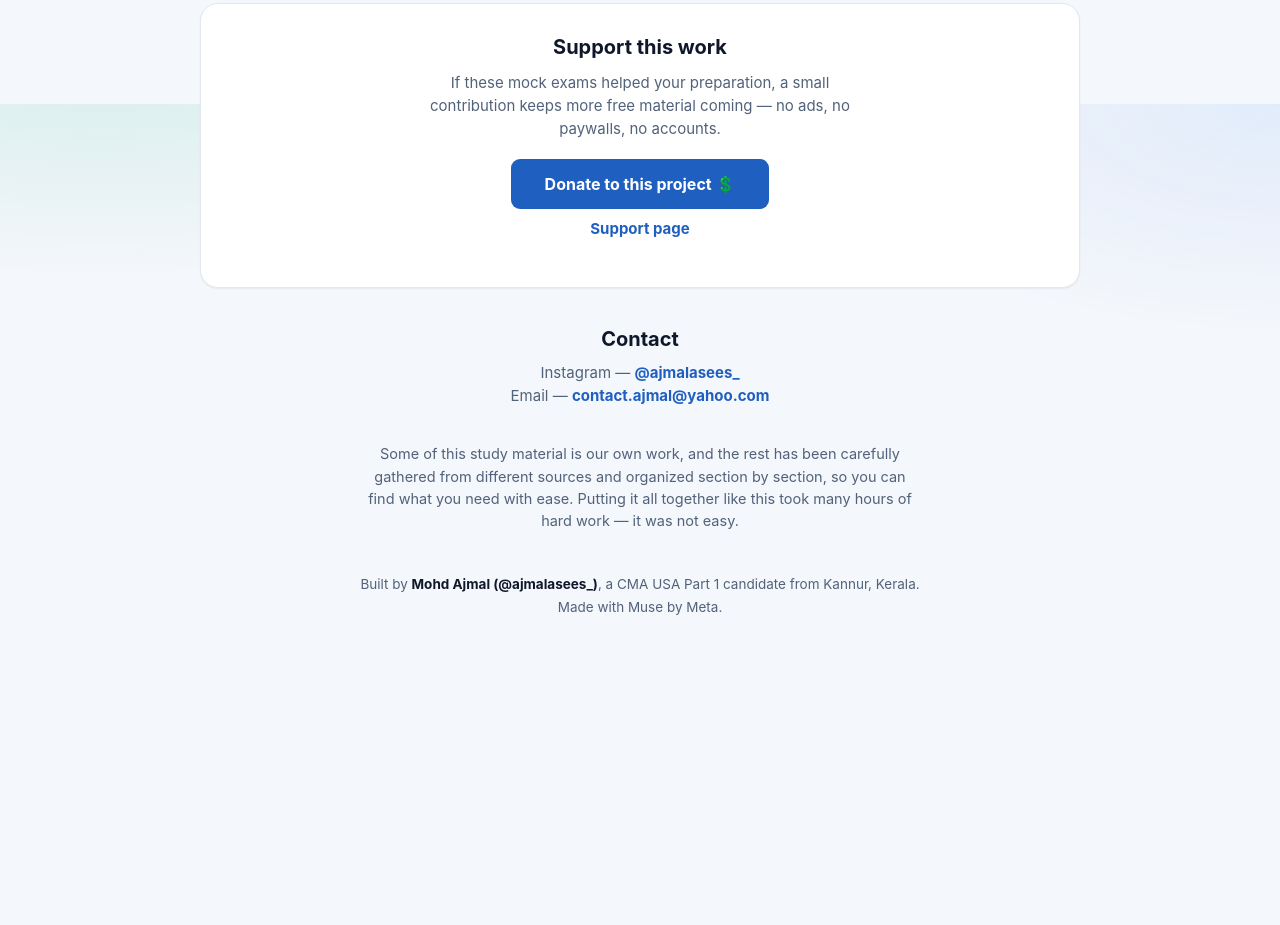
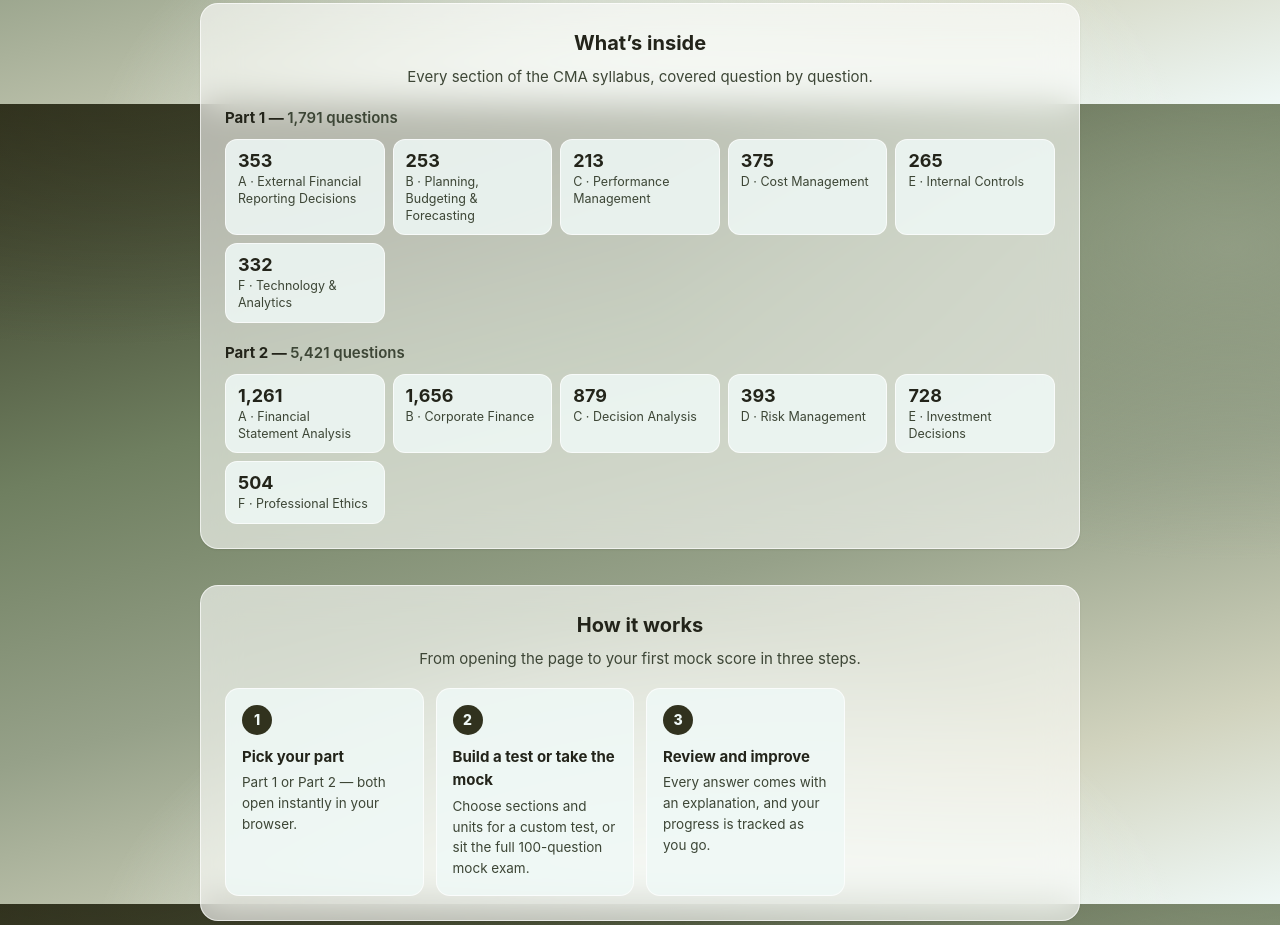
Before and after one commit to ajmlbits-in/free-cma-usa-mock-exam, a plain HTML site: page index.html in a window 1280 px wide. Shown: the part 696-1621 px from the top of the page. Before the commit the page ends 1379 px from the top, so only its background shows below. Drawn offline with Linux system fonts and the light colour scheme.

Commit message:
Landing redesign: 4-colour gradient background + detail sections

```diff
--- a/index.html
+++ b/index.html
@@ -7,49 +7,58 @@
 <style>
   * { margin: 0; padding: 0; box-sizing: border-box; }
   :root {
-    --bg: #f4f7fb;
-    --surface: #ffffff;
-    --surface-2: #f6f8fb;
-    --surface-3: #eef2f7;
-    --border: #e3e8ef;
-    --border-strong: #cbd5e1;
-    --text: #0f172a;
-    --text-2: #334155;
-    --muted: #52627a;
-    --primary: #007558;
-    --primary-600: #00624a;
-    --primary-soft: #e3f7f1;
-    --primary-ink: #ffffff;
-    --grad: linear-gradient(135deg, #00755a 0%, #057a94 55%, #2f66cf 100%);
-    --donate: #1f5fbf;
-    --donate-hover: #174a94;
-    --shadow-sm: 0 1px 2px rgba(15, 23, 42, 0.06);
-    --shadow-md: 0 6px 18px rgba(15, 23, 42, 0.08);
-    --shadow-lg: 0 18px 44px rgba(15, 23, 42, 0.14);
-    --ring: 0 0 0 3px rgba(0, 117, 88, 0.4);
+    /* Palette: Pine Tree #31321E, Khaki Green #96A189, Macaroon Green #D1D3BE, Misty #EFF8F6 */
+    --pine: #31321e;
+    --pine-deep: #23241a;
+    --khaki: #96a189;
+    --macaroon: #d1d3be;
+    --misty: #eff8f6;
+    --ink: #23241a;
+    --ink-2: #3d4636;
+    --muted: #4a5240;
+    --bg: #d1d3be;
+    --surface: rgba(255, 255, 255, 0.62);
+    --surface-2: rgba(239, 248, 246, 0.66);
+    --surface-3: rgba(239, 248, 246, 0.85);
+    --border: rgba(255, 255, 255, 0.65);
+    --border-strong: rgba(49, 50, 30, 0.25);
+    --text: #23241a;
+    --text-2: #3d4636;
+    --primary: #31321e;
+    --primary-600: #23241a;
+    --primary-soft: #d1d3be;
+    --primary-ink: #eff8f6;
+    --grad: linear-gradient(135deg, #31321e 0%, #6f7f60 50%, #96a189 100%);
+    --grad-4: linear-gradient(90deg, #31321e 0%, #96a189 45%, #d1d3be 75%, #eff8f6 100%);
+    --donate: #31321e;
+    --donate-hover: #23241a;
+    --shadow-sm: 0 1px 2px rgba(35, 36, 26, 0.10);
+    --shadow-md: 0 6px 18px rgba(35, 36, 26, 0.12);
+    --shadow-lg: 0 18px 44px rgba(35, 36, 26, 0.20);
+    --ring: 0 0 0 3px rgba(49, 50, 30, 0.35);
+    --glass-blur: blur(18px) saturate(1.25);
   }
   @media (prefers-color-scheme: dark) {
     :root {
-      --bg: #0a0e14;
-      --surface: #121822;
-      --surface-2: #171e2a;
-      --surface-3: #1e2736;
-      --border: #243042;
-      --border-strong: #34445c;
-      --text: #e8eef6;
-      --text-2: #c2cedd;
-      --muted: #8b9bb2;
-      --primary: #1ad3a4;
-      --primary-600: #12b88d;
-      --primary-soft: #0f2f2a;
-      --primary-ink: #04221b;
-      --grad: linear-gradient(135deg, #12c79a 0%, #2aa6d6 55%, #6366f1 100%);
-      --donate: #4d8fe8;
-      --donate-hover: #6ba3ee;
+      --bg: #31321e;
+      --surface: rgba(22, 26, 16, 0.58);
+      --surface-2: rgba(28, 34, 20, 0.62);
+      --surface-3: rgba(49, 50, 30, 0.55);
+      --border: rgba(239, 248, 246, 0.22);
+      --border-strong: rgba(239, 248, 246, 0.35);
+      --text: #eff8f6;
+      --text-2: #d1d3be;
+      --primary: #d1d3be;
+      --primary-600: #eff8f6;
+      --primary-soft: rgba(209, 211, 190, 0.18);
+      --primary-ink: #31321e;
+      --grad: linear-gradient(135deg, #eff8f6 0%, #d1d3be 50%, #96a189 100%);
+      --donate: #d1d3be;
+      --donate-hover: #eff8f6;
       --shadow-sm: 0 1px 2px rgba(0, 0, 0, 0.4);
       --shadow-md: 0 8px 22px rgba(0, 0, 0, 0.45);
       --shadow-lg: 0 20px 50px rgba(0, 0, 0, 0.6);
-      --ring: 0 0 0 3px rgba(26, 211, 164, 0.4);
+      --ring: 0 0 0 3px rgba(209, 211, 190, 0.4);
     }
   }
   html { background: var(--bg); }
@@ -57,23 +66,15 @@
     font-family: Inter, system-ui, -apple-system, "Segoe UI", Roboto, Arial, sans-serif;
     color: var(--text);
     background:
-      radial-gradient(900px 420px at 8% -10%, rgba(1, 169, 130, 0.14), transparent 60%),
-      radial-gradient(800px 380px at 100% 0%, rgba(59, 130, 246, 0.10), transparent 60%),
-      var(--bg);
+      radial-gradient(1000px 520px at 8% -10%, rgba(49, 50, 30, 0.55), transparent 62%),
+      radial-gradient(900px 480px at 96% 18%, rgba(150, 161, 137, 0.8), transparent 65%),
+      radial-gradient(900px 620px at 50% 112%, rgba(239, 248, 246, 0.95), transparent 62%),
+      linear-gradient(165deg, #31321e 0%, #6f7f60 34%, #96a189 58%, #d1d3be 82%, #eff8f6 100%);
     background-attachment: fixed;
     min-height: 100vh;
     line-height: 1.55;
     padding: 40px 20px 64px;
     -webkit-font-smoothing: antialiased;
-  }
-  @media (prefers-color-scheme: dark) {
-    body {
-      background:
-        radial-gradient(900px 420px at 8% -10%, rgba(25, 211, 162, 0.10), transparent 60%),
-        radial-gradient(800px 380px at 100% 0%, rgba(96, 165, 250, 0.08), transparent 60%),
-        var(--bg);
-      background-attachment: fixed;
-    }
   }
   a { color: var(--primary); }
   :focus-visible { outline: none; box-shadow: var(--ring); border-radius: 8px; }
@@ -84,21 +85,21 @@
   h1 {
     font-size: clamp(1.9rem, 1.4rem + 2vw, 2.4rem);
     line-height: 1.15; letter-spacing: -0.02em; font-weight: 800;
-    background: var(--grad);
+    background: linear-gradient(135deg, #eff8f6 0%, #d1d3be 50%, #96a189 100%);
     -webkit-background-clip: text; background-clip: text;
     -webkit-text-fill-color: transparent; color: transparent;
   }
-  .tagline { color: var(--muted); margin: 12px auto 0; font-size: 16px; max-width: 70ch; }
+  .tagline { color: rgba(239, 248, 246, 0.88); margin: 12px auto 0; font-size: 16px; max-width: 70ch; }
   .free-line {
     display: inline-flex; align-items: center; gap: 6px; margin-top: 16px;
     font-size: 0.8rem; font-weight: 700;
-    color: var(--primary); background: var(--primary-soft);
+    color: #31321e; background: #eff8f6;
     border-radius: 999px; padding: 5px 13px;
   }
 
   /* Choose an exam */
   .picker-label {
-    font-size: 0.8rem; font-weight: 700; color: var(--muted);
+    font-size: 0.8rem; font-weight: 700; color: rgba(49, 50, 30, 0.85);
     text-transform: uppercase; letter-spacing: 0.06em;
     text-align: center; margin-bottom: 14px;
   }
@@ -111,6 +112,7 @@
     position: relative; display: flex; flex-direction: column; gap: 12px;
     text-decoration: none; color: var(--text);
     background: var(--surface);
+    -webkit-backdrop-filter: var(--glass-blur); backdrop-filter: var(--glass-blur);
     border: 1px solid var(--border);
     border-radius: 18px;
     padding: 22px;
@@ -120,7 +122,7 @@
   }
   .pick-card::before {
     content: ""; position: absolute; inset: 0 0 auto 0; height: 4px;
-    background: var(--grad);
+    background: var(--grad-4);
   }
   .pick-card:hover { transform: translateY(-3px); box-shadow: var(--shadow-lg); border-color: var(--primary); }
   .pick-top { display: flex; align-items: flex-start; justify-content: space-between; gap: 12px; }
@@ -131,7 +133,7 @@
   }
   .pick-title { font-weight: 800; font-size: 1.12rem; line-height: 1.25; letter-spacing: -0.01em; }
   .pick-num { font-size: 34px; font-weight: 800; line-height: 1.1; letter-spacing: -0.5px; }
-  .pick-lbl { font-size: 14px; color: var(--muted); margin-top: 2px; }
+  .pick-lbl { font-size: 14px; color: var(--text-2); margin-top: 2px; }
   .pick-num-row { display: flex; align-items: center; gap: 10px; flex-wrap: wrap; }
   .update-tag {
     display: inline-flex; align-items: center; gap: 6px;
@@ -170,15 +172,56 @@
 
   section { margin-top: 36px; }
   h2 { font-size: 20px; text-align: center; margin-bottom: 6px; }
-  .sub { color: var(--muted); text-align: center; max-width: 480px; margin: 0 auto 18px; font-size: 15px; }
+  .sub { color: var(--text-2); text-align: center; max-width: 480px; margin: 0 auto 18px; font-size: 15px; }
+
+  /* Detail sections */
+  .detail-card {
+    background: var(--surface);
+    -webkit-backdrop-filter: var(--glass-blur); backdrop-filter: var(--glass-blur);
+    border: 1px solid var(--border);
+    border-radius: 18px;
+    padding: 24px;
+    box-shadow: var(--shadow-sm);
+  }
+  .detail-card h2 { color: var(--text); }
+  .detail-card .sub { color: var(--text-2); }
+  .breakdown { display: grid; gap: 18px; margin-top: 6px; }
+  .breakdown h3 { font-size: 15px; margin-bottom: 10px; color: var(--text); }
+  .breakdown h3 span { color: var(--text-2); font-weight: 600; }
+  .sec-grid { display: grid; grid-template-columns: repeat(auto-fill, minmax(150px, 1fr)); gap: 8px; }
+  .sec-item {
+    background: var(--surface-3);
+    border: 1px solid var(--border);
+    border-radius: 12px;
+    padding: 10px 12px;
+  }
+  .sec-item b { display: block; font-size: 18px; line-height: 1.2; color: var(--text); }
+  .sec-item span { font-size: 12.5px; color: var(--text-2); line-height: 1.35; display: block; margin-top: 2px; }
+  .steps { display: grid; grid-template-columns: repeat(auto-fill, minmax(180px, 1fr)); gap: 12px; margin-top: 6px; }
+  .step {
+    background: var(--surface-3);
+    border: 1px solid var(--border);
+    border-radius: 14px;
+    padding: 16px;
+  }
+  .step-num {
+    width: 30px; height: 30px; border-radius: 50%;
+    display: grid; place-items: center;
+    background: var(--primary); color: var(--primary-ink);
+    font-weight: 800; font-size: 14px; margin-bottom: 10px;
+  }
+  .step b { display: block; font-size: 15px; margin-bottom: 4px; color: var(--text); }
+  .step p { font-size: 13.5px; color: var(--text-2); }
+
   .support-card {
     background: var(--surface);
+    -webkit-backdrop-filter: var(--glass-blur); backdrop-filter: var(--glass-blur);
     border: 1px solid var(--border);
     border-radius: 18px;
     padding: 28px 24px; text-align: center;
     box-shadow: var(--shadow-sm);
   }
-  .support-card p { color: var(--muted); max-width: 440px; margin: 8px auto 18px; font-size: 15px; }
+  .support-card p { color: var(--text-2); max-width: 440px; margin: 8px auto 18px; font-size: 15px; }
   .btn {
     display: inline-block; background: var(--donate); color: #fff !important;
     font-size: 16px; font-weight: 700; text-decoration: none;
@@ -193,23 +236,25 @@
   .support-links { margin-top: 16px; font-size: 14.5px; }
   .support-links a { color: var(--donate); font-weight: 700; text-decoration: none; }
   .contact { text-align: center; }
-  .contact p { color: var(--muted); font-size: 15px; }
-  .contact a { color: var(--donate); font-weight: 700; text-decoration: none; }
+  .contact h2 { color: #31321e; }
+  .contact p { color: #3d4636; font-size: 15px; }
+  .contact a { color: #31321e; font-weight: 700; text-decoration: none; }
   .sources {
     margin-top: 36px; text-align: center;
-    color: var(--muted); font-size: 14.5px;
+    color: #3d4636; font-size: 14.5px;
     max-width: 560px; margin-left: auto; margin-right: auto;
   }
   footer {
     margin-top: 40px; text-align: center;
-    color: var(--muted); font-size: 13.5px; line-height: 1.7;
+    color: #3d4636; font-size: 13.5px; line-height: 1.7;
   }
-  footer b { color: var(--text); }
+  footer b { color: #31321e; }
   .visits { margin-top: 12px; }
   .visits img { vertical-align: middle; }
   .visitors-card {
     display: flex; align-items: center; justify-content: center; gap: 10px;
     background: var(--surface);
+    -webkit-backdrop-filter: var(--glass-blur); backdrop-filter: var(--glass-blur);
     border: 1px solid var(--border);
     border-radius: 14px;
     padding: 12px 20px;
@@ -282,6 +327,49 @@
   </div>
 
   <section>
+    <div class="detail-card">
+      <h2>What&rsquo;s inside</h2>
+      <p class="sub">Every section of the CMA syllabus, covered question by question.</p>
+      <div class="breakdown">
+        <div>
+          <h3>Part 1 &mdash; <span>1,791 questions</span></h3>
+          <div class="sec-grid">
+            <div class="sec-item"><b>353</b><span>A &middot; External Financial Reporting Decisions</span></div>
+            <div class="sec-item"><b>253</b><span>B &middot; Planning, Budgeting &amp; Forecasting</span></div>
+            <div class="sec-item"><b>213</b><span>C &middot; Performance Management</span></div>
+            <div class="sec-item"><b>375</b><span>D &middot; Cost Management</span></div>
+            <div class="sec-item"><b>265</b><span>E &middot; Internal Controls</span></div>
+            <div class="sec-item"><b>332</b><span>F &middot; Technology &amp; Analytics</span></div>
+          </div>
+        </div>
+        <div>
+          <h3>Part 2 &mdash; <span>5,421 questions</span></h3>
+          <div class="sec-grid">
+            <div class="sec-item"><b>1,261</b><span>A &middot; Financial Statement Analysis</span></div>
+            <div class="sec-item"><b>1,656</b><span>B &middot; Corporate Finance</span></div>
+            <div class="sec-item"><b>879</b><span>C &middot; Decision Analysis</span></div>
+            <div class="sec-item"><b>393</b><span>D &middot; Risk Management</span></div>
+            <div class="sec-item"><b>728</b><span>E &middot; Investment Decisions</span></div>
+            <div class="sec-item"><b>504</b><span>F &middot; Professional Ethics</span></div>
+          </div>
+        </div>
+      </div>
+    </div>
+  </section>
+
+  <section>
+    <div class="detail-card">
+      <h2>How it works</h2>
+      <p class="sub">From opening the page to your first mock score in three steps.</p>
+      <div class="steps">
+        <div class="step"><div class="step-num">1</div><b>Pick your part</b><p>Part 1 or Part 2 — both open instantly in your browser.</p></div>
+        <div class="step"><div class="step-num">2</div><b>Build a test or take the mock</b><p>Choose sections and units for a custom test, or sit the full 100-question mock exam.</p></div>
+        <div class="step"><div class="step-num">3</div><b>Review and improve</b><p>Every answer comes with an explanation, and your progress is tracked as you go.</p></div>
+      </div>
+    </div>
+  </section>
+
+  <section>
     <div class="support-card">
       <h2>Support this work</h2>
       <p>If these mock exams helped your preparation, a small contribution keeps more free material coming — no ads, no paywalls, no accounts.</p>
```
